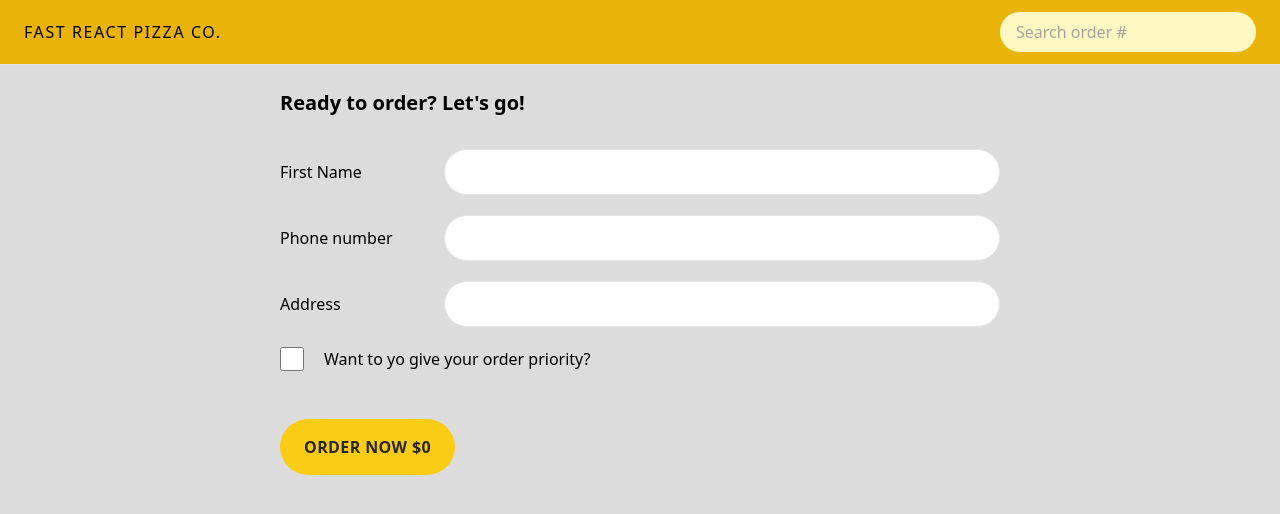
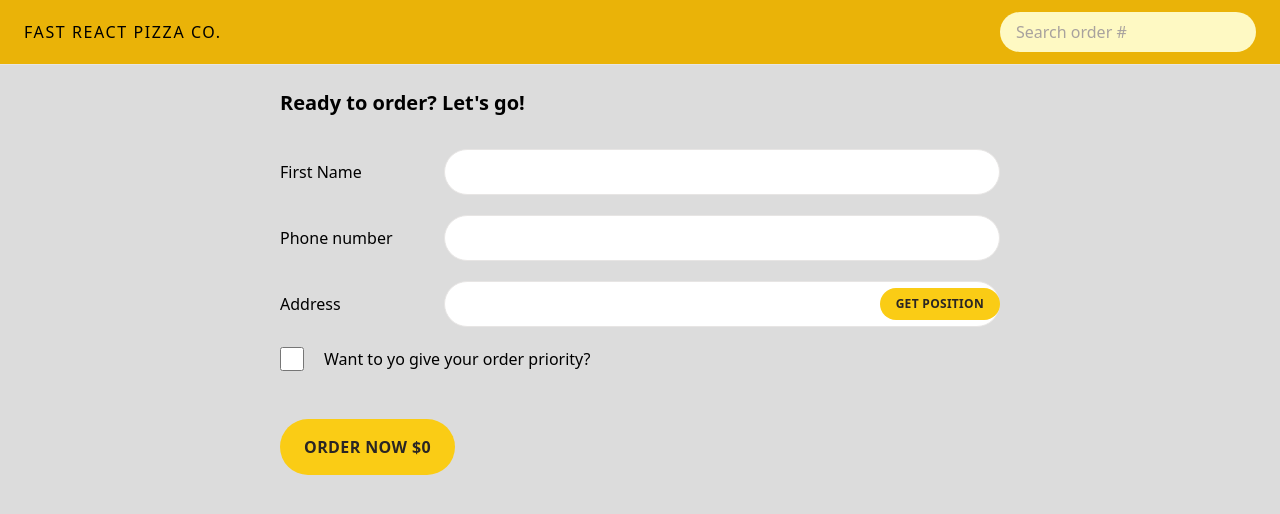
Before and after one commit to tewodrosgetu/fast-pizza-order, a React (Create React App) app: page /order/new in a window 1280 px wide. Shown: the top 514 px of the page. Built offline with nearby package versions, Linux system fonts and the light colour scheme.

Commit message:
pizza change

```diff
--- a/src/features/cart/Cart.jsx
+++ b/src/features/cart/Cart.jsx
@@ -11,6 +11,7 @@ function Cart() {
   const username=useSelector(state=>state.user.username)
   const cart = useSelector(getCart);
   const dispatch=useDispatch()
+
   if(!cart.length)return <EmptyCart/>
   return (
     <div className='py-4 px-3 '>
--- a/src/features/cart/CartItem.jsx
+++ b/src/features/cart/CartItem.jsx
@@ -1,5 +1,6 @@
 import { formatCurrency } from "../../utils/helpers";
 import {  useSelector } from "react-redux";
+
 import DeleteItem from "./DeleteItem";
 import UpdateCart from "./UpdateCart"
 import { getCurrentQuantityById } from "./CartSlice";
--- a/src/features/order/CreateOrder.jsx
+++ b/src/features/order/CreateOrder.jsx
@@ -2,10 +2,11 @@ import { useState } from "react";
 import { Form, redirect, useActionData, useNavigation } from "react-router-dom";
 import { createOrder } from "../../services/apiRestaurant";
 import Button from "../../ui/Button";
-import { useSelector } from "react-redux";
+import { useDispatch, useSelector } from "react-redux";
 import { clearCart, getCart, getTotalPrice } from "../cart/CartSlice";
 import EmptyCart from "../cart/EmptyCart"
 import Store from "../../Store"
+import { fetchAddress } from "../user/userSlice";
 // https://uibakery.io/regex-library/phone-number
 const isValidPhone = (str) =>
   /^\+?\d{1,4}?[-.\s]?\(?\d{1,3}?\)?[-.\s]?\d{1,4}[-.\s]?\d{1,4}[-.\s]?\d{1,9}$/.test(
@@ -22,7 +23,7 @@ function CreateOrder() {
   const totalcartprice=useSelector(getTotalPrice)
   const priorityPrice=withPriority?totalcartprice*0.2:0;
   const totalPrice=totalcartprice+priorityPrice;
-
+  const dispatch=useDispatch();
 
   const cart = useSelector(getCart)
  if(!cart)return <EmptyCart/>
@@ -45,11 +46,16 @@ function CreateOrder() {
 
         </div>
 
-        <div  className="mb-5 flex flex-col gap-1 sm:flex-row sm:items-center">
+        <div  className="mb-5 flex flex-col gap-1 sm:flex-row sm:items-center relative">
           <label className="sm:basis-40">Address</label>
           <div className="grow">
             <input type="text" name="address" required className="input w-full" />
           </div>
+          <span className="absolute right-0 z-50">
+            <Button type='small' onClick={(e)=>{
+              e.preventDefault();
+              dispatch(fetchAddress())}}>Get Position</Button>
+            </span>
         </div>
 
         <div className="mb-12 flex items-center gap-5">
--- a/src/features/user/userSlice.js
+++ b/src/features/user/userSlice.js
@@ -1,6 +1,5 @@
 import { createAsyncThunk, createSlice } from '@reduxjs/toolkit';
-import {getAddress} from '../../services/apiGeocoding'
-
+import { getAddress } from '../../services/apiGeocoding';
 
 function getPosition() {
   return new Promise(function (resolve, reject) {
@@ -8,24 +7,23 @@ function getPosition() {
   });
 }
 
-
-
-export const fetchAddress=createAsyncThunk("user/fetchAddress",async function() {
-  // 1) We get the user's geolocation position
+export const fetchAddress = createAsyncThunk("user/fetchAddress", async function() {
   const positionObj = await getPosition();
   const position = {
     latitude: positionObj.coords.latitude,
     longitude: positionObj.coords.longitude,
   };
-  // 2) Then we use a reverse geocoding API to get a description of the user's address, so we can display it in the order form, so that the user can correct it if wrong
   const addressObj = await getAddress(position);
   const address = `${addressObj?.locality}, ${addressObj?.city} ${addressObj?.postcode}, ${addressObj?.countryName}`;
-  // 3) Then we return an object with the data that we are interested in
   return { position, address };
-})
+});
 
 const initialState = {
   username: '',
+  status: 'idle',
+  position: {},
+  address: '',
+  error: ''
 };
 
 const userSlice = createSlice({
@@ -35,6 +33,21 @@ const userSlice = createSlice({
     updateName(state, action) {
       state.username = action.payload;
     }
+  },
+  extraReducers: (builder) => {
+    builder
+      .addCase(fetchAddress.pending, (state, action) => {
+        state.status = 'loading';
+      })
+      .addCase(fetchAddress.fulfilled, (state, action) => {
+        state.position = action.payload.position;
+        state.address = action.payload.address;
+        state.status = 'idle';
+      })
+      .addCase(fetchAddress.rejected, (state, action) => {
+        state.status = 'error';
+        state.error = action.error.message;
+      });
   }
 });
 
```
